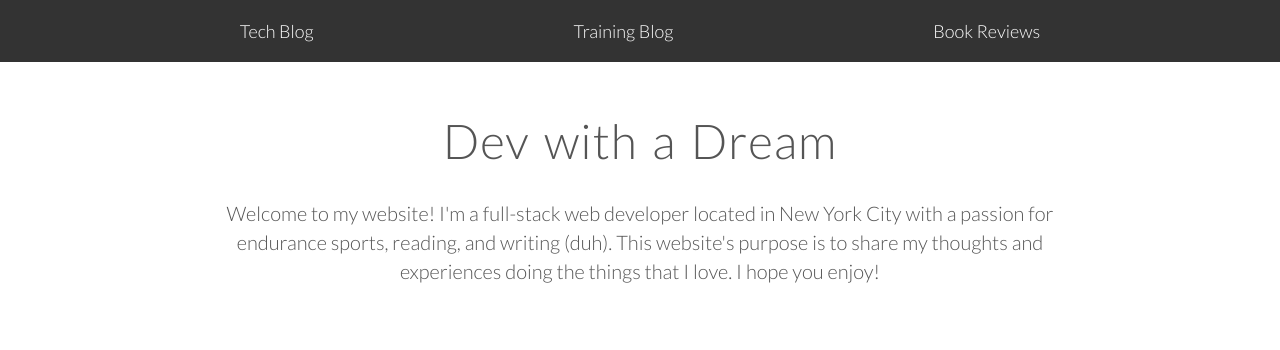
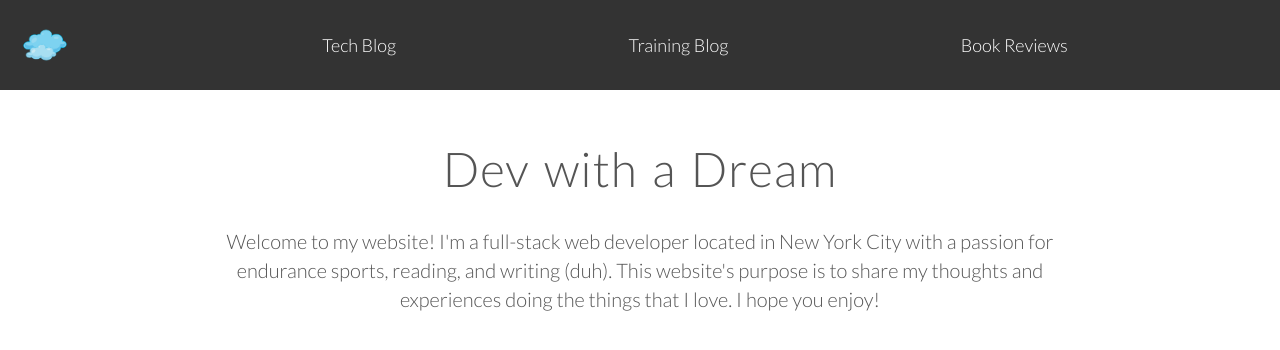
Before and after one commit to bsaliba1/my_website, a plain HTML site: page index.html in a window 1280 px wide. Drawn offline with Linux system fonts and the light colour scheme.

Commit message:
Complete Navbar styling

```diff
--- a/css/style.css
+++ b/css/style.css
@@ -39,13 +39,28 @@ h3 {
   margin: 0 0 15px 0;
 }
 
+.logo {
+  height: 50px;
+  width: auto;
+  float: left;
+}
+
 /* Navbar */
 .navbar {
   display: flex;
-  justify-content: space-evenly;
+  justify-content: space-between;
   align-items: center;
   background-color: #333;
   padding: 10px 0;
+}
+
+.navbar .nav-logo {
+  margin-right: 20px;
+}
+.navbar .nav-links {
+  display: flex;
+  flex: 1;
+  justify-content: space-evenly;
 }
 
 /* Navbar Navigation Links */
@@ -59,7 +74,7 @@ h3 {
 }
 
 /* Navbar Hover Effect */
-.navbar a:hover {
+.navbar .nav-links a:hover {
   background-color: #575757;
   border-radius: 5px;
 }
--- a/index.html
+++ b/index.html
@@ -3,7 +3,7 @@
   <head>
     <title>Dev with a Dream</title>
     <link rel="stylesheet" type="text/css" href="css/style.css" />
-    <link rel="icon" type="image/png+xml" href="assets/cloud.png" />
+    <link rel="icon" type="image/png+xml" href="assets/cartoon-clouds.png" />
     <link rel="preconnect" href="https://fonts.gstatic.com" />
     <link
       href="https://fonts.googleapis.com/css2?family=Lato:ital,wght@0,100;0,300;0,400;1,300&display=swap"
@@ -13,9 +13,14 @@
   <body>
     <header>
       <nav class="navbar">
-        <a href="#">Tech Blog</a>
-        <a href="#">Training Blog</a>
-        <a href="#">Book Reviews</a>
+        <a class="nav-logo" href="#">
+          <img class="logo" src="assets/cartoon-clouds.png" alt="Home" />
+        </a>
+        <div class="nav-links">
+          <a href="#">Tech Blog</a>
+          <a href="#">Training Blog</a>
+          <a href="#">Book Reviews</a>
+        </div>
       </nav>
     </header>
     <section>
```
Also changed, not shown: assets/cartoon-clouds.png (added).
